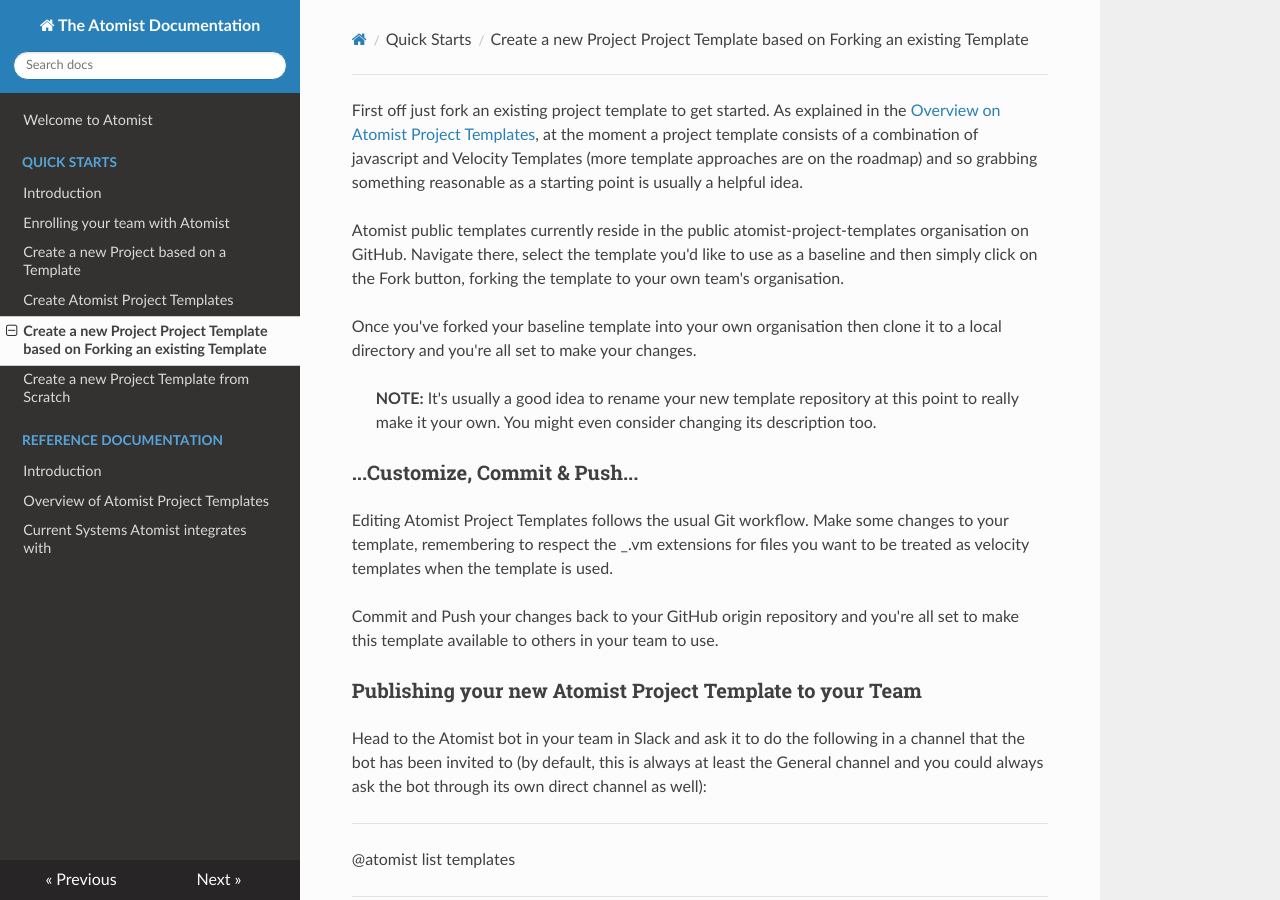
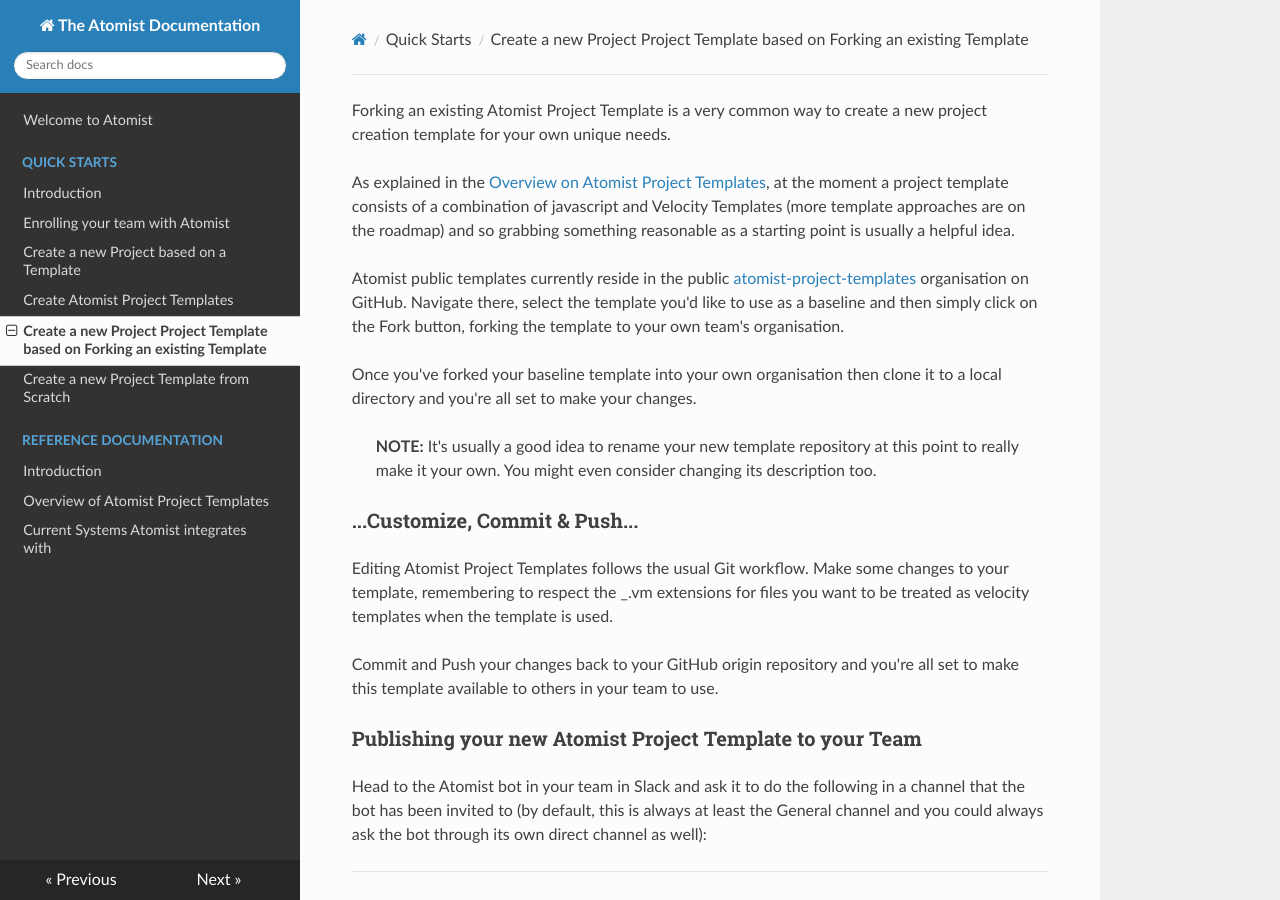
Before and after one commit to atomisthq/docs, an MkDocs documentation site: the page built from docs/quick-starts/new-project-template/new-project-template-from-fork.md, in a window 1280 px wide and 900 px high. Built offline with MkDocs 1.6.1, drawn with Linux system fonts in a browser that asks for light colours; nearby versions of some CDN libraries; old or Windows-style settings are respelled for this version of MkDocs.

Commit message:
Added some small edits to the forking approach to project templates

```diff
--- a/docs/quick-starts/new-project-template/new-project-template-from-fork.md
+++ b/docs/quick-starts/new-project-template/new-project-template-from-fork.md
@@ -1,6 +1,8 @@
-First off just fork an existing project template to get started. As explained in the [Overview on Atomist Project Templates](../reference-docs/project-templates-overview.md), at the moment a project template consists of a combination of javascript and Velocity Templates (more template approaches are on the roadmap) and so grabbing something reasonable as a starting point is usually a helpful idea.
+Forking an existing Atomist Project Template is a very common way to create a new project creation template for your own unique needs.
 
-Atomist public templates currently reside in the public atomist-project-templates organisation on GitHub. Navigate there, select the template you'd like to use as a baseline and then simply click on the Fork button, forking the template to your own team's organisation.
+As explained in the [Overview on Atomist Project Templates](../reference-docs/project-templates-overview.md), at the moment a project template consists of a combination of javascript and Velocity Templates (more template approaches are on the roadmap) and so grabbing something reasonable as a starting point is usually a helpful idea.
+
+Atomist public templates currently reside in the public [atomist-project-templates](https://github.com/atomist-project-templates) organisation on GitHub. Navigate there, select the template you'd like to use as a baseline and then simply click on the Fork button, forking the template to your own team's organisation.
 
 Once you've forked your baseline template into your own organisation then clone it to a local directory and you're all set to make your changes.
 
```
Also changed, not shown: docs/quick-starts/new-project-template/new-project-template-from-blank-template-template.md (added).
